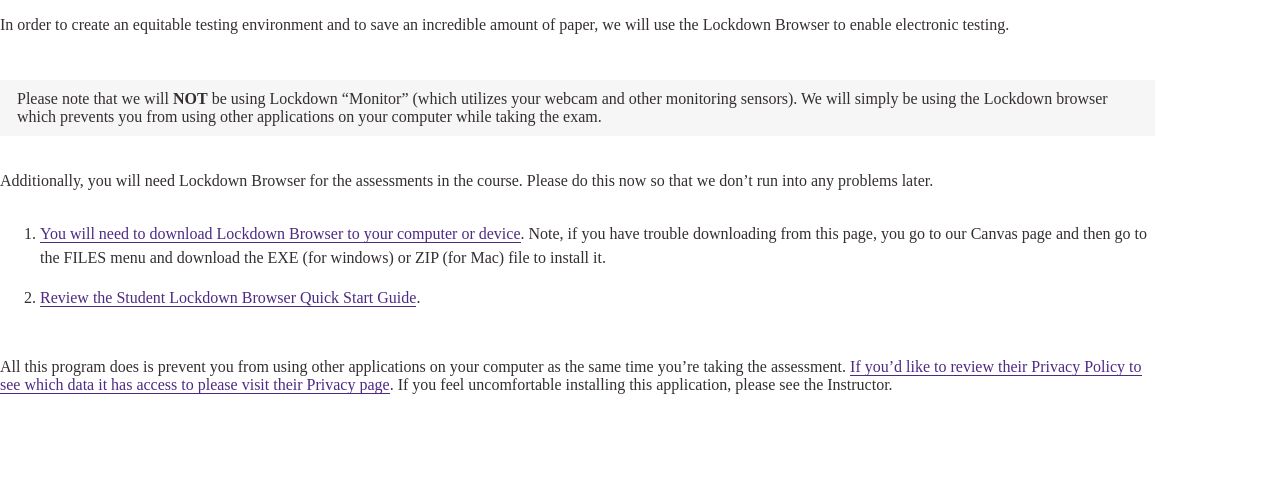
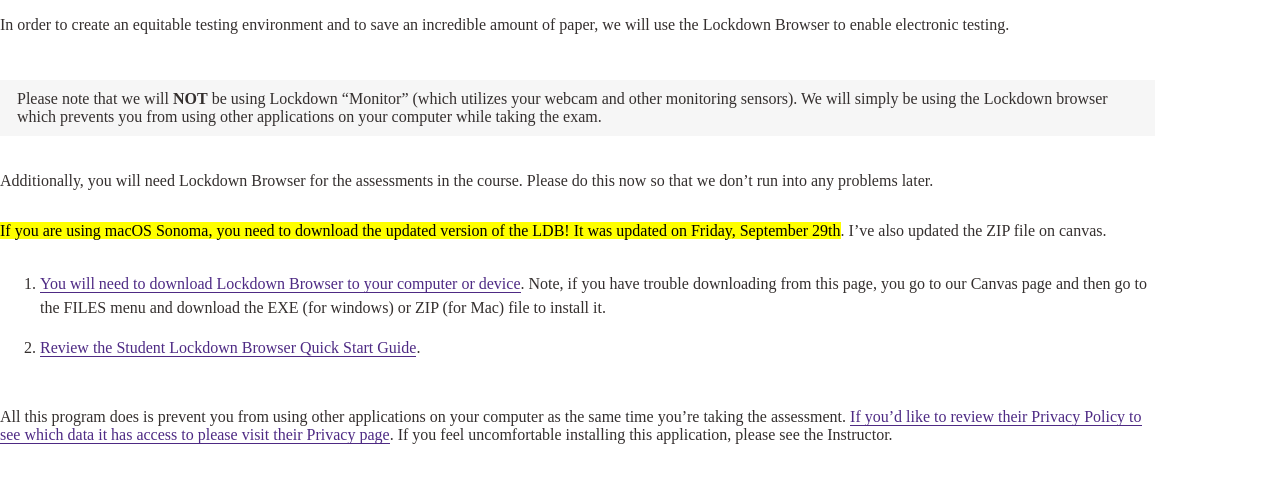
Before and after one commit to shhyou/bain-cs111-web-fork, a Jekyll site: the page built from pages/_resources/lockdown.md, in a window 1280 px wide. Shown: the top 483 px of the page. Built offline with Jekyll 4.4.1, drawn with Linux system fonts in a browser that asks for light colours; some web fonts are replaced.

Commit message:
lockdown update

```diff
--- a/pages/_resources/lockdown.md
+++ b/pages/_resources/lockdown.md
@@ -13,6 +13,8 @@
 
 Additionally, you will need Lockdown Browser for the assessments in the course. Please do this now so that we don't run into any problems later.
 
+<mark>If you are using macOS Sonoma, you need to download the updated version of the LDB! It was updated on Friday, September 29th</mark>. I've also updated the ZIP file on canvas.
+
 1. <a href="http://www.respondus.com/lockdown/download.php?id=171646780" target="_blank">You will need to download Lockdown Browser to your computer or device</a>. Note, if you have trouble downloading from this page, you go to our Canvas page and then go to the FILES menu and download the EXE (for windows) or ZIP (for Mac) file to install it.
 
 2. <a href="https://web.respondus.com/wp-content/uploads/2019/08/RLDB-QuickStartGuide-Instructure-Student.pdf" target="_blank">Review the Student Lockdown Browser Quick Start Guide</a>.
```
